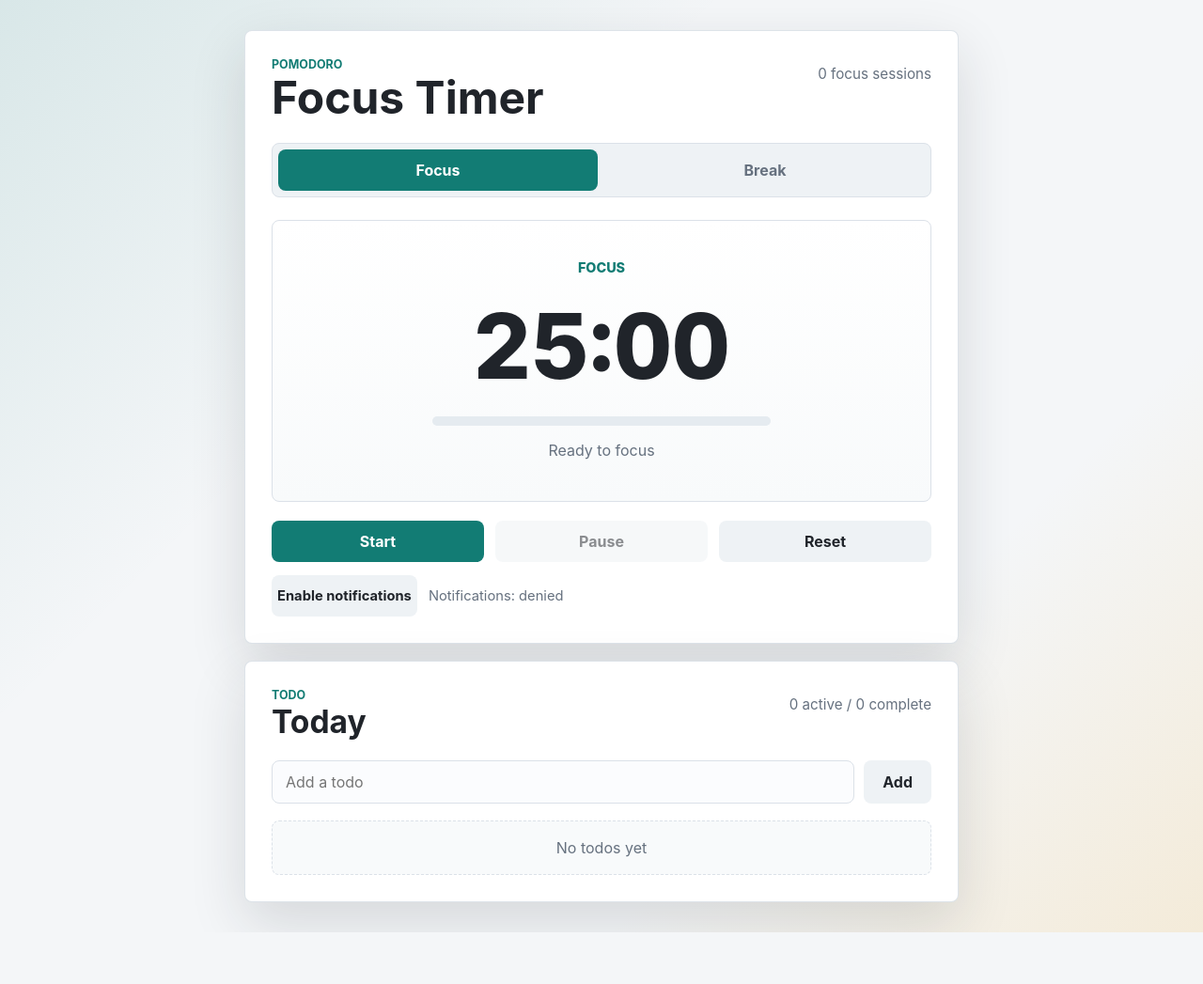
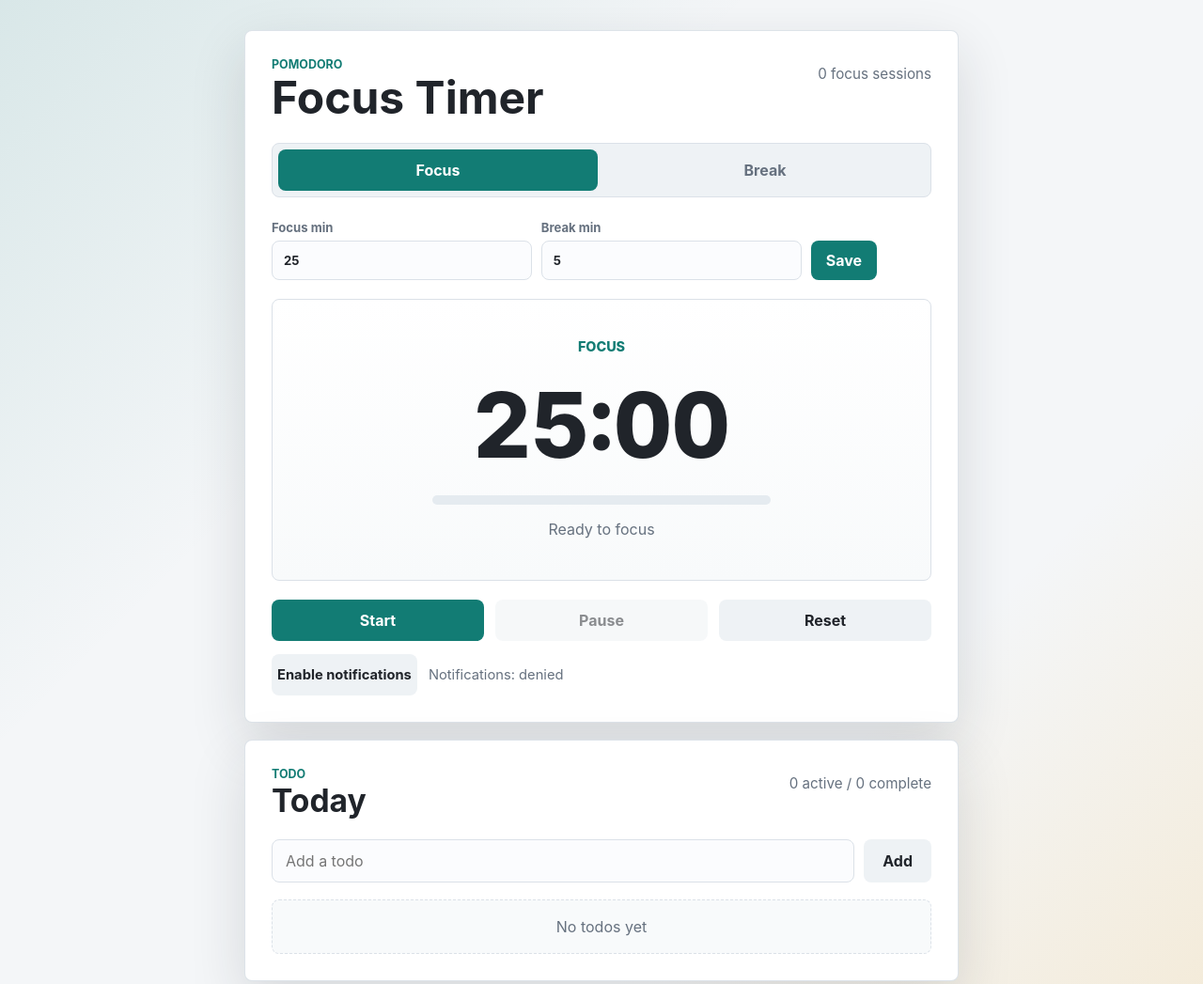
Before and after one commit to ShebinKMohan/symphony-target, a website: page index.html in a window 1280 px wide. Shown: the top 1047 px of the page at 94% size. Before the commit the page ends 992 px from the top, so only its background shows below. Drawn offline with Linux system fonts and the light colour scheme.

Commit message:
Symphony agent: SHE-10

```diff
--- a/app.js
+++ b/app.js
@@ -446,15 +446,59 @@ const POMODORO_DURATIONS = {
   focus: 25 * 60,
   break: 5 * 60,
 };
+const POMODORO_SETTINGS_KEY = "pomodoroSettings";
 
 function getReadyStatus(mode) {
   return mode === "break" ? "Ready for a break" : "Ready to focus";
 }
 
+function getDurationMinutes(seconds) {
+  return Math.max(1, Math.floor(seconds / 60));
+}
+
+function loadPomodoroSettings(storage, fallbackDurations = POMODORO_DURATIONS) {
+  const fallbackSettings = {
+    focusMinutes: getDurationMinutes(fallbackDurations.focus),
+    breakMinutes: getDurationMinutes(fallbackDurations.break),
+  };
+
+  if (!storage) {
+    return fallbackSettings;
+  }
+
+  try {
+    const rawSettings = storage.getItem(POMODORO_SETTINGS_KEY);
+    const parsedSettings = rawSettings ? JSON.parse(rawSettings) : {};
+
+    return {
+      focusMinutes: normalizeDuration(parsedSettings.focusMinutes, fallbackSettings.focusMinutes),
+      breakMinutes: normalizeDuration(parsedSettings.breakMinutes, fallbackSettings.breakMinutes),
+    };
+  } catch (_error) {
+    return fallbackSettings;
+  }
+}
+
+function savePomodoroSettings(settings, storage) {
+  if (!storage) {
+    return;
+  }
+
+  storage.setItem(
+    POMODORO_SETTINGS_KEY,
+    JSON.stringify({
+      focusMinutes: settings.focusMinutes,
+      breakMinutes: settings.breakMinutes,
+    }),
+  );
+}
+
 function createPomodoroTimer(options = {}) {
+  const storage = options.storage === undefined ? getDefaultStorage() : options.storage;
+  const savedSettings = loadPomodoroSettings(storage);
   const durations = {
-    focus: normalizeDuration(options.focusSeconds, POMODORO_DURATIONS.focus),
-    break: normalizeDuration(options.breakSeconds, POMODORO_DURATIONS.break),
+    focus: normalizeDuration(options.focusSeconds, savedSettings.focusMinutes * 60),
+    break: normalizeDuration(options.breakSeconds, savedSettings.breakMinutes * 60),
   };
   const onSessionComplete = options.onSessionComplete || (() => {});
   let mode = "focus";
@@ -471,6 +515,13 @@ function createPomodoroTimer(options = {}) {
       durationSeconds: durations[mode],
       completedFocusSessions,
       statusText,
+    };
+  }
+
+  function getDurationSettings() {
+    return {
+      focusMinutes: getDurationMinutes(durations.focus),
+      breakMinutes: getDurationMinutes(durations.break),
     };
   }
 
@@ -509,6 +560,7 @@ function createPomodoroTimer(options = {}) {
 
   return {
     getState,
+    getDurationSettings,
 
     start() {
       isRunning = true;
@@ -531,6 +583,23 @@ function createPomodoroTimer(options = {}) {
 
     switchMode(nextMode) {
       setMode(nextMode);
+      return getState();
+    },
+
+    updateDurations(settings) {
+      const nextSettings = {
+        focusMinutes: normalizeDuration(settings && settings.focusMinutes, getDurationSettings().focusMinutes),
+        breakMinutes: normalizeDuration(settings && settings.breakMinutes, getDurationSettings().breakMinutes),
+      };
+
+      durations.focus = nextSettings.focusMinutes * 60;
+      durations.break = nextSettings.breakMinutes * 60;
+      savePomodoroSettings(nextSettings, storage);
+
+      isRunning = false;
+      remainingSeconds = durations[mode];
+      statusText = getReadyStatus(mode);
+
       return getState();
     },
 
@@ -630,6 +699,12 @@ function initPomodoroApp(options = {}) {
   const permissionStatus = rootDocument.querySelector("[data-notification-status]");
   const modeButtons = Array.from(rootDocument.querySelectorAll("[data-session-mode]"));
   const actionButtons = Array.from(rootDocument.querySelectorAll("[data-timer-action]"));
+  const durationSettings = rootDocument.querySelector("[data-duration-settings]");
+  const durationInputs = {
+    focus: rootDocument.querySelector('[data-duration-input="focus"]'),
+    break: rootDocument.querySelector('[data-duration-input="break"]'),
+  };
+  const durationStatus = rootDocument.querySelector("[data-duration-status]");
 
   function updatePermissionStatus() {
     if (!permissionStatus) {
@@ -683,6 +758,16 @@ function initPomodoroApp(options = {}) {
     });
   }
 
+  function updateDurationInputs() {
+    if (!durationInputs.focus || !durationInputs.break) {
+      return;
+    }
+
+    const settings = timer.getDurationSettings();
+    durationInputs.focus.value = String(settings.focusMinutes);
+    durationInputs.break.value = String(settings.breakMinutes);
+  }
+
   modeButtons.forEach((button) => {
     button.addEventListener("click", () => {
       timer.switchMode(button.dataset.sessionMode);
@@ -721,6 +806,24 @@ function initPomodoroApp(options = {}) {
     });
   }
 
+  if (durationSettings) {
+    durationSettings.addEventListener("submit", (event) => {
+      event.preventDefault();
+
+      timer.updateDurations({
+        focusMinutes: durationInputs.focus && durationInputs.focus.value,
+        breakMinutes: durationInputs.break && durationInputs.break.value,
+      });
+      updateDurationInputs();
+
+      if (durationStatus) {
+        durationStatus.textContent = "Saved";
+      }
+
+      render();
+    });
+  }
+
   const intervalId = rootWindow.setInterval(() => {
     const wasRunning = timer.getState().isRunning;
 
@@ -732,6 +835,7 @@ function initPomodoroApp(options = {}) {
   }, 1000);
 
   render();
+  updateDurationInputs();
   updatePermissionStatus();
 
   return {
--- a/index.html
+++ b/index.html
@@ -21,6 +21,19 @@
           <button class="session-tab" type="button" data-session-mode="focus" aria-pressed="true">Focus</button>
           <button class="session-tab" type="button" data-session-mode="break" aria-pressed="false">Break</button>
         </div>
+
+        <form class="duration-settings" data-duration-settings>
+          <label>
+            <span>Focus min</span>
+            <input data-duration-input="focus" type="number" min="1" step="1" inputmode="numeric" value="25">
+          </label>
+          <label>
+            <span>Break min</span>
+            <input data-duration-input="break" type="number" min="1" step="1" inputmode="numeric" value="5">
+          </label>
+          <button type="submit" data-duration-save>Save</button>
+          <span data-duration-status aria-live="polite"></span>
+        </form>
 
         <section class="timer-face" aria-live="polite">
           <p class="session-label" data-session-label>Focus</p>
--- a/styles.css
+++ b/styles.css
@@ -131,6 +131,61 @@ h2 {
 .session-tab:disabled {
   cursor: not-allowed;
   opacity: 0.72;
+}
+
+.duration-settings {
+  display: grid;
+  grid-template-columns: 1fr 1fr auto auto;
+  gap: 10px;
+  align-items: end;
+  margin-bottom: 20px;
+}
+
+.duration-settings label {
+  min-width: 0;
+  display: grid;
+  gap: 6px;
+  color: var(--muted);
+  font-size: 0.82rem;
+  font-weight: 700;
+}
+
+.duration-settings input {
+  width: 100%;
+  min-height: 42px;
+  padding: 0 12px;
+  color: var(--text);
+  background: #fbfcfe;
+  border: 1px solid var(--line);
+  border-radius: 8px;
+  font-weight: 700;
+}
+
+.duration-settings input:focus {
+  border-color: var(--focus);
+  box-shadow: 0 0 0 3px rgba(18, 124, 116, 0.18);
+  outline: none;
+}
+
+.duration-settings button {
+  min-height: 42px;
+  padding: 0 16px;
+  color: #ffffff;
+  background: var(--focus);
+  border: 0;
+  border-radius: 8px;
+  cursor: pointer;
+  font-weight: 700;
+}
+
+.duration-settings button:hover {
+  background: var(--focus-strong);
+}
+
+.duration-settings span[data-duration-status] {
+  min-width: 48px;
+  color: var(--muted);
+  font-size: 0.9rem;
 }
 
 .timer-face {
@@ -411,6 +466,7 @@ h2 {
   }
 
   .timer-controls,
+  .duration-settings,
   .notification-row,
   .todo-form,
   .todo-item {
```
Also changed, not shown: tests/pomodoro.test.js (+51 -0 lines), tests/pomodoro_ui.test.js (+5 -0 lines).
